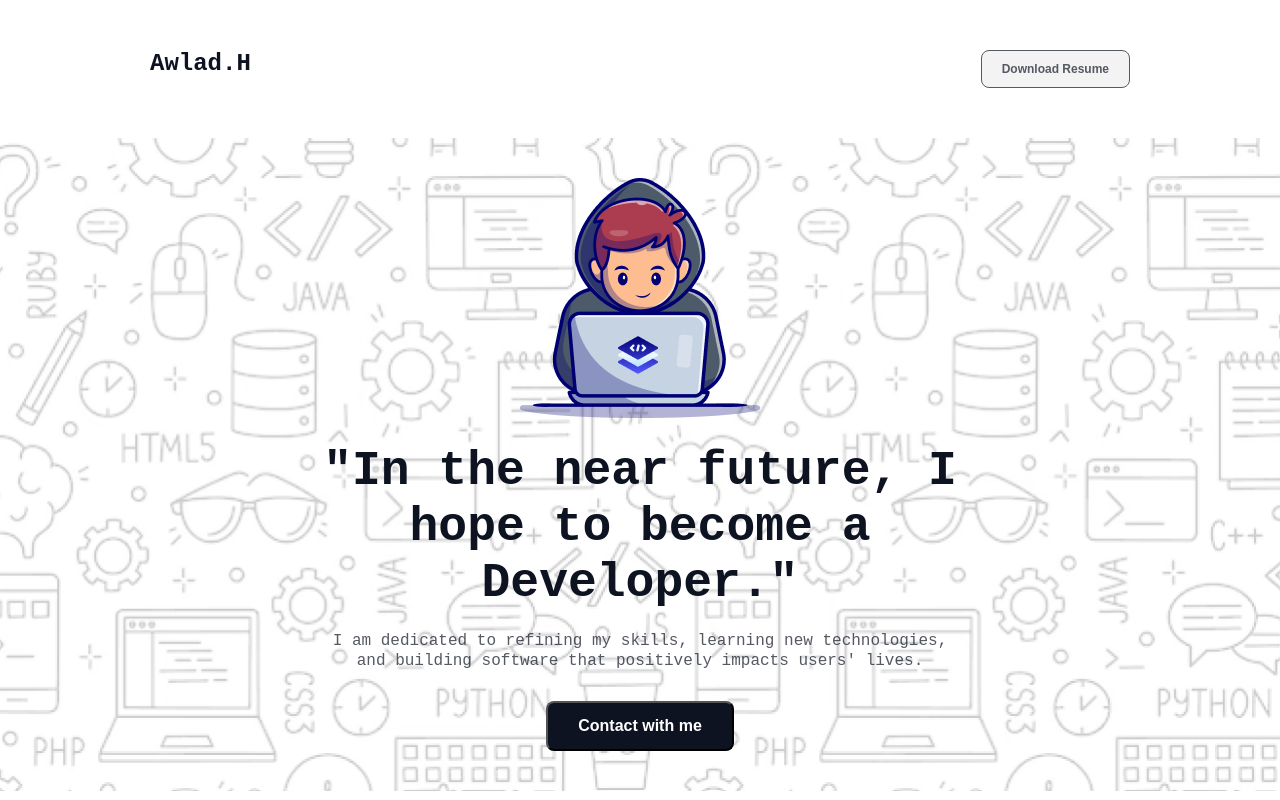
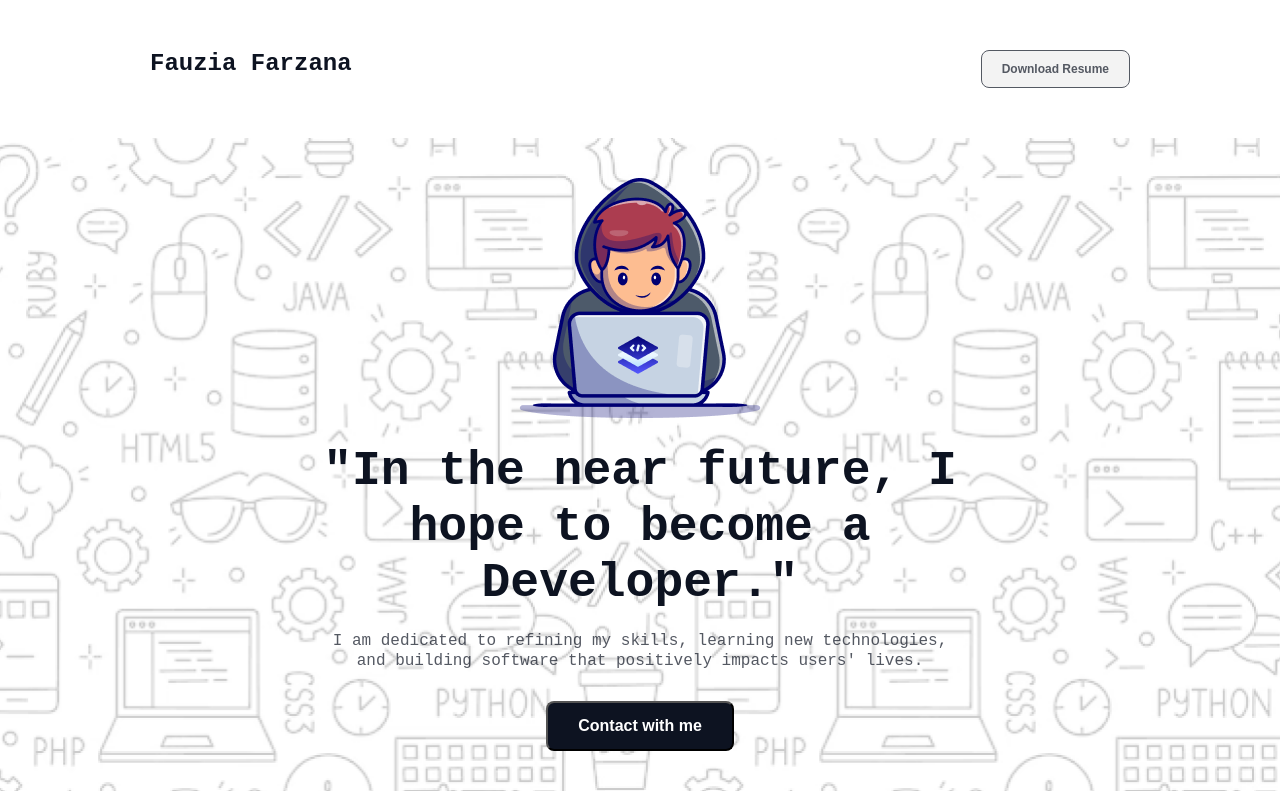
Before and after one commit to fauzia789/Assignment-1, a plain HTML site: page index.html in a window 1280 px wide. Shown: the top 800 px of the page. Drawn offline with Linux system fonts and the light colour scheme; a web font is replaced by a local one.

Commit message:
added the name

```diff
--- a/index.html
+++ b/index.html
@@ -10,7 +10,7 @@
 <body class="azeret-mono">
     <header>
         <nav><div class="nav-content">
-            <h1>Awlad.H</h1>
+            <h1>Fauzia Farzana</h1>
             <button class="btn">Download Resume</button>
         </div></nav>
         <!-- banner section -->
@@ -160,7 +160,7 @@
     <footer id="footer">
         <div class="footer-content">
             <div>
-                <h2>An Open Commitment by Awlad Hossain</h2>
+                <h2>An Open Commitment by Fauzia Farzana</h2>
             </div>
             <div class="footer-li">
              <li><a href="https://web.facebook.com/?_rdc=1&_rdr"><img src="assets/facebook.png" alt=""></a></li>
```
